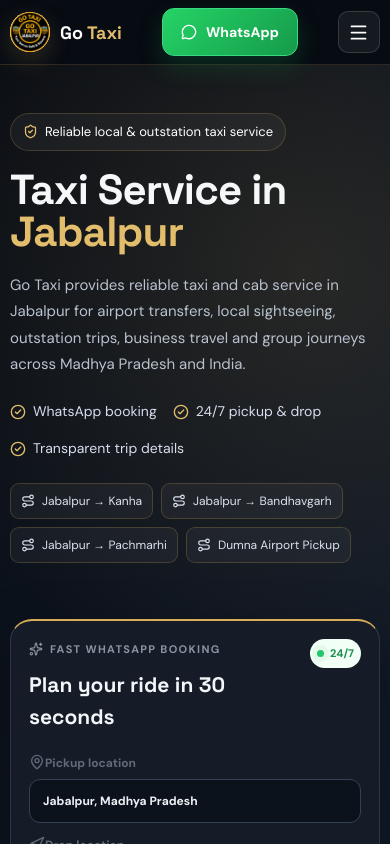
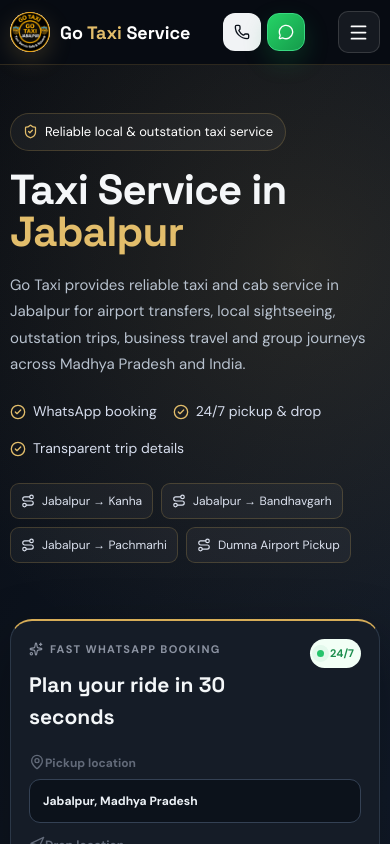
Before and after one commit to shivamsahu0108/go-taxi-service, a React (Vite) app: page / in a window 390 px wide. Shown: the top 844 px of the page. Built offline with nearby package versions, Linux system fonts and the light colour scheme.

Commit message:
feat: enhance WhatsApp button functionality with custom message and accessibility improvements

```diff
--- a/src/components/common/WhatsAppButton.jsx
+++ b/src/components/common/WhatsAppButton.jsx
@@ -3,11 +3,12 @@
 
 export default function WhatsAppButton({
   booking,
+  message,
   children,
   className = '',
   onClick,
 }) {
-  const whatsappLink = getWhatsAppLink(booking);
+  const whatsappLink = getWhatsAppLink(booking, message);
 
   return (
     <a
@@ -15,6 +16,8 @@
       target="_blank"
       rel="noopener noreferrer"
       className={`whatsapp-button ${className}`}
+      aria-label="WhatsApp Go Taxi"
+      title="WhatsApp Go Taxi"
       onClick={onClick}
     >
       {children || <><MessageCircle size={16} /><span>WhatsApp</span></>}
--- a/src/components/layout/Navbar.jsx
+++ b/src/components/layout/Navbar.jsx
@@ -27,16 +27,19 @@
       <div className="container nav">
         <a href="#top" className="brand">
           <img className="brand-mark" src="/images/logo.png" alt="Go Taxi Jabalpur" />
-          <span>Go <b>Taxi</b></span>
+          <span>Go <b>Taxi</b> Service</span>
         </a>
         <nav className={menuOpen ? 'is-open' : ''}>
           {links.map(([label, href]) => <a key={href} href={href} onClick={() => setMenuOpen(false)}>{label}</a>)}
         </nav>
         <div className="nav-actions">
-          <a className="btn btn-light" href={`tel:${DISPLAY_PHONE.replace(/\s/g, '')}`}>
-            <Phone size={16}/> Call
+          <a className="btn btn-light" href={`tel:${DISPLAY_PHONE.replace(/\s/g, '')}`} aria-label="Call Go Taxi" title="Call Go Taxi">
+            <Phone size={16}/><span>Call</span>
           </a>
-          <WhatsAppButton className="btn-sm" />
+          <WhatsAppButton
+            className="btn-sm"
+            message="Hello Go Taxi Jabalpur, I need a van taxi for family or group travel around Jabalpur or for an outstation journey. Please share vehicle availability, fare and booking details."
+          />
         </div>
         <button
           className="nav-menu-toggle"
--- a/src/index.css
+++ b/src/index.css
@@ -1052,6 +1052,19 @@
   .nav-menu-toggle {
     display: inline-flex;
   }
+  .nav-actions {
+    gap: 6px;
+  }
+  .nav-actions .btn span,
+  .nav-actions .whatsapp-button span {
+    display: none;
+  }
+  .nav-actions .btn,
+  .nav-actions .whatsapp-button {
+    width: 38px;
+    min-height: 38px;
+    padding: 0;
+  }
   .hero-grid {
     grid-template-columns: 1fr;
   }
@@ -1084,12 +1097,8 @@
   .nav {
     height: 64px;
   }
-  .nav-actions .btn-light {
-    display: none;
-  }
   .nav-actions .btn-whatsapp {
     min-height: 40px;
-    padding: 0 11px;
   }
   .hero {
     padding-top: 48px;
--- a/src/utils/booking.js
+++ b/src/utils/booking.js
@@ -64,8 +64,12 @@
 }
 
 
-export function getWhatsAppLink(booking) {
-  const message = buildWhatsAppMessage(
+export function getWhatsAppLink(booking, message) {
+  if (message) {
+    return `https://wa.me/${WHATSAPP_NUMBER}?text=${encodeURIComponent(message)}`;
+  }
+
+  const defaultMessage = buildWhatsAppMessage(
     booking || {
       pickup: 'Jabalpur',
       drop: '',
@@ -76,7 +80,7 @@
   );
 
   return `https://wa.me/${WHATSAPP_NUMBER}?text=${encodeURIComponent(
-    message
+    defaultMessage
   )}`;
 }
 
```
